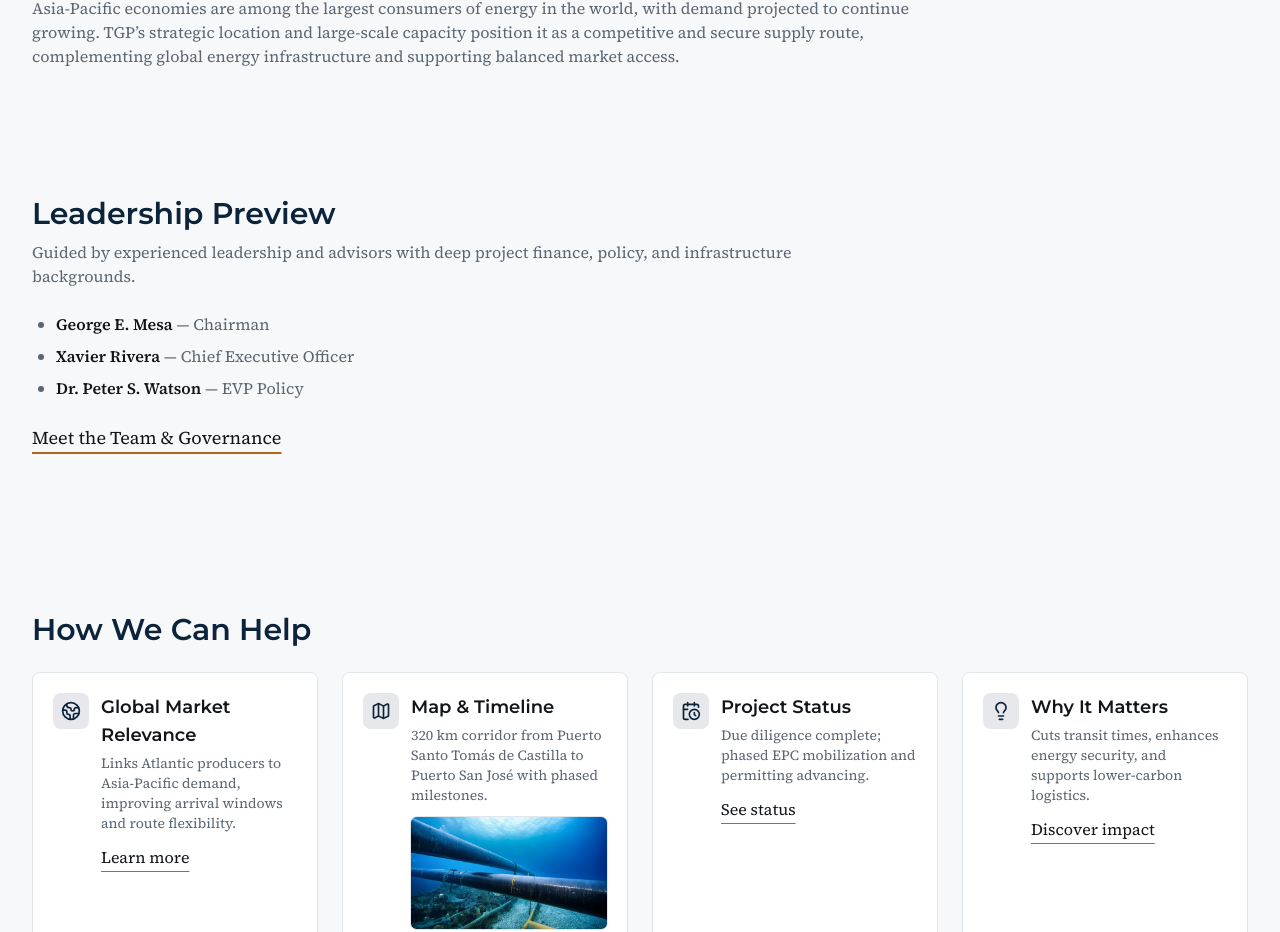
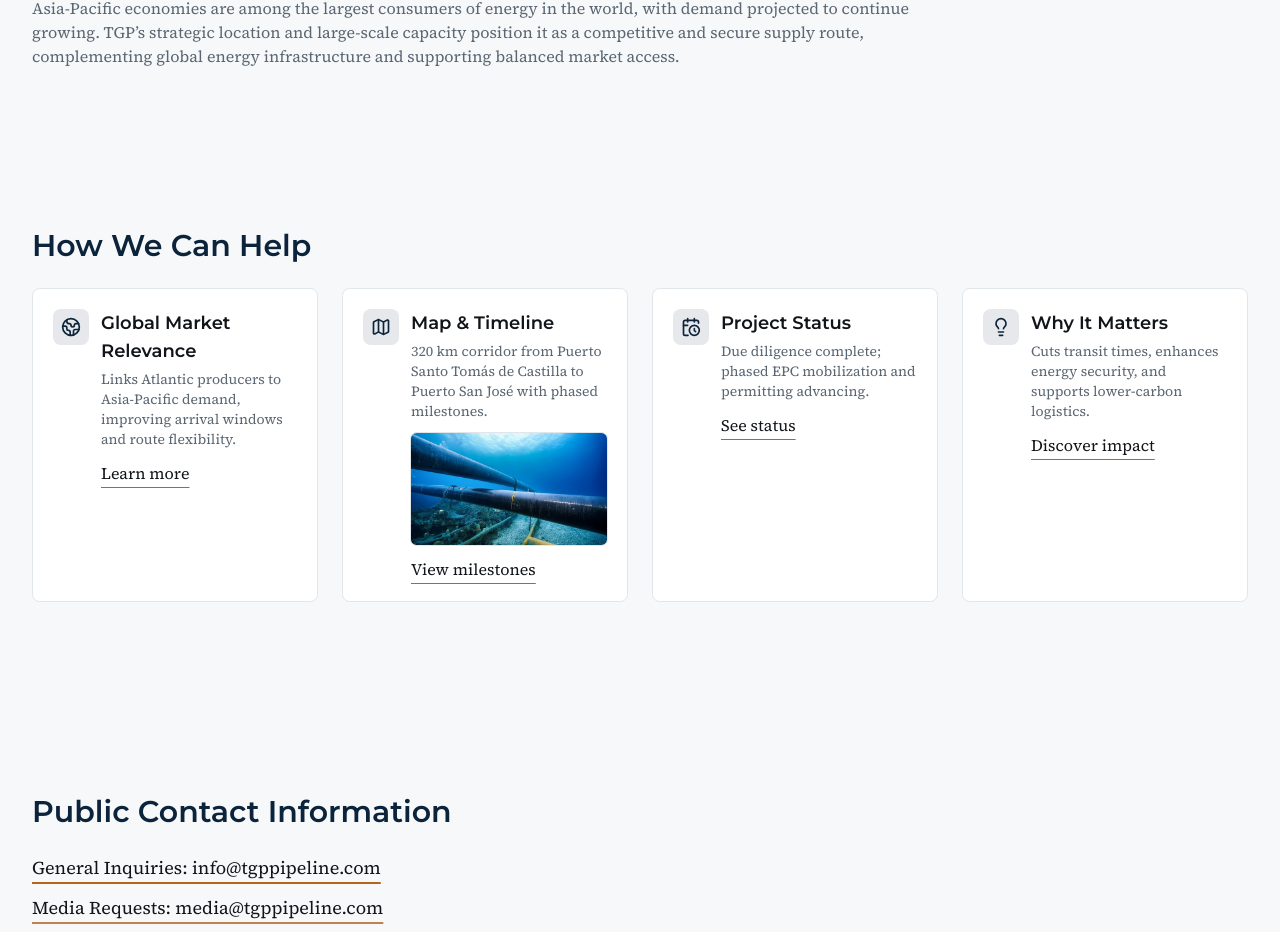
Before and after one commit to xrivera-launchfrog/cross-corridor-connect, a React (Vite) app: page / in a window 1280 px wide. Shown: the part 2851-3783 px from the top of the page. Built offline with nearby package versions, Linux system fonts and the light colour scheme.

Commit message:
Remove leadership preview from home
Removed the "Leadership Preview" section from the Home page as it is now redundant with the "About" page.

```diff
--- a/src/pages/Index.tsx
+++ b/src/pages/Index.tsx
@@ -155,18 +155,6 @@ const Index = () => {
         <p className="text-muted-foreground max-w-4xl mt-2">Asia-Pacific economies are among the largest consumers of energy in the world, with demand projected to continue growing. TGP’s strategic location and large-scale capacity position it as a competitive and secure supply route, complementing global energy infrastructure and supporting balanced market access.</p>
       </section>
 
-      <section className="container mx-auto py-16">
-        <h2 className="text-2xl md:text-3xl font-semibold font-display">Leadership Preview</h2>
-        <p className="text-muted-foreground max-w-3xl mt-2">Guided by experienced leadership and advisors with deep project finance, policy, and infrastructure backgrounds.</p>
-        <ul className="mt-6 grid gap-2 text-muted-foreground max-w-3xl list-disc pl-6">
-          <li><strong className="text-foreground">George E. Mesa</strong> — Chairman</li>
-          <li><strong className="text-foreground">Xavier Rivera</strong> — Chief Executive Officer</li>
-          <li><strong className="text-foreground">Dr. Peter S. Watson</strong> — EVP Policy</li>
-        </ul>
-        <div className="mt-6">
-          <Link to="/about" className="underline decoration-accent decoration-2 underline-offset-8 text-lg font-medium">Meet the Team & Governance</Link>
-        </div>
-      </section>
 
       <section className="container mx-auto py-16 md:py-24">
         <h2 className="text-2xl md:text-3xl font-semibold font-display">How We Can Help</h2>
```
